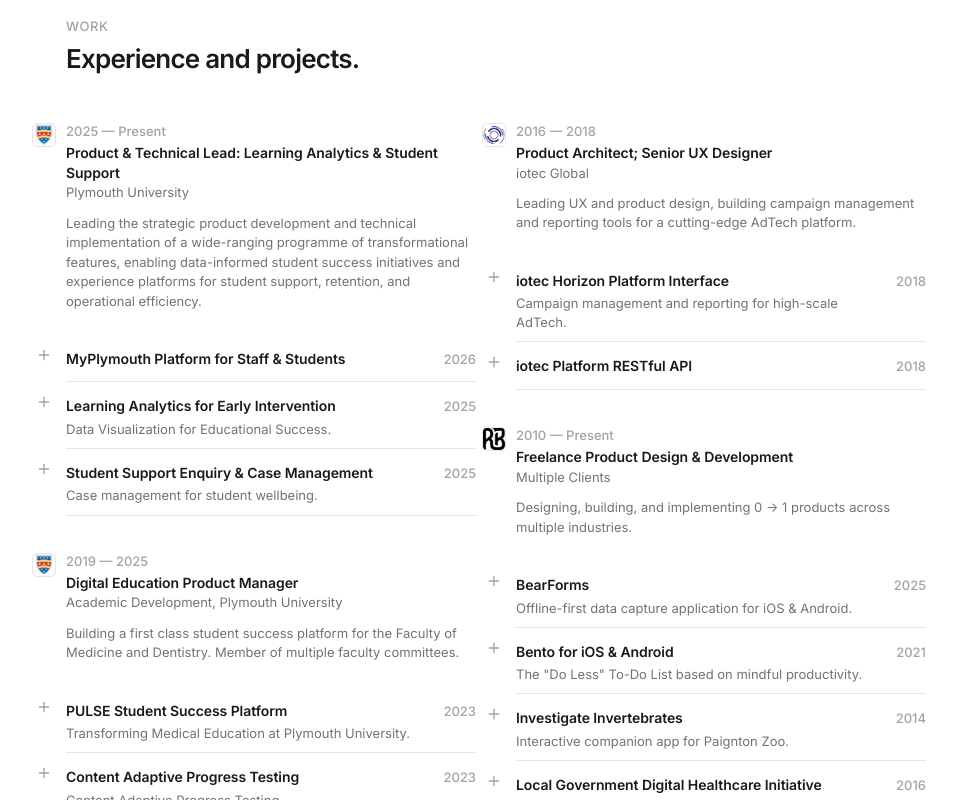
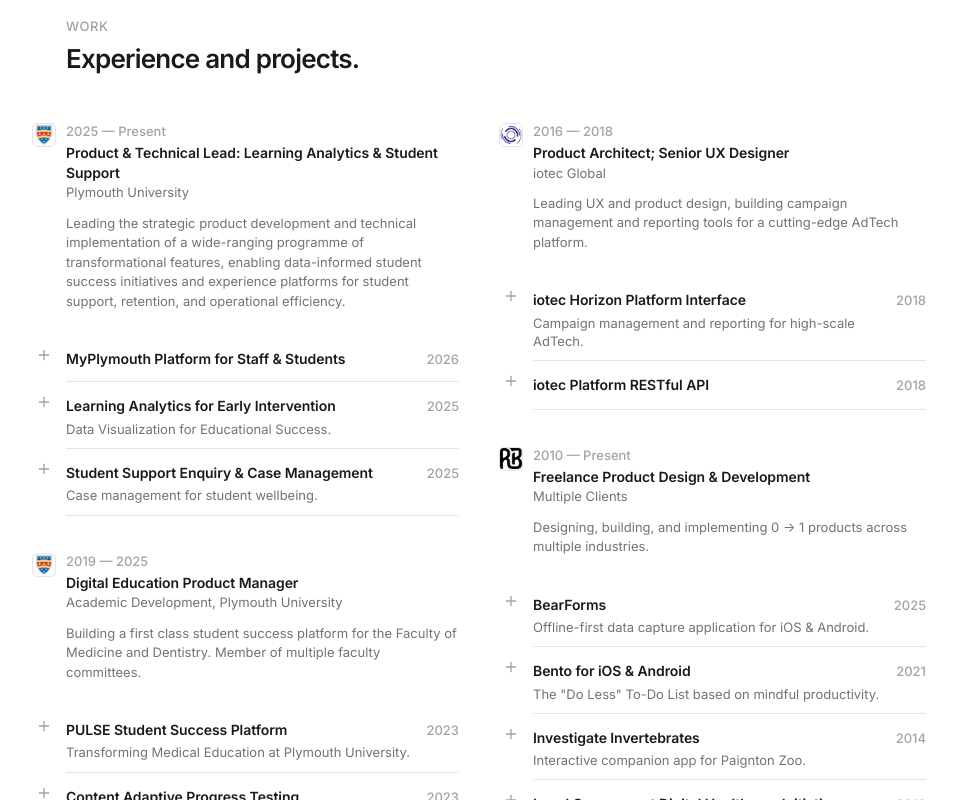
Before and after one commit to RobinWBailey/portfolio, a React (Vite) app: page / in a window 1280 px wide. Shown: the part 580-1380 px from the top of the page, without its empty margins (144-1101 px from the left). Built offline with nearby package versions, Linux system fonts and the light colour scheme.

Commit message:
Column spacing change

```diff
--- a/index.css
+++ b/index.css
@@ -159,7 +159,7 @@
 .work-grid {
   display: grid;
   grid-template-columns: repeat(2, 1fr);
-  gap: 40px;
+  gap: 74px;
 }
 
 .work-grid__col {
```
